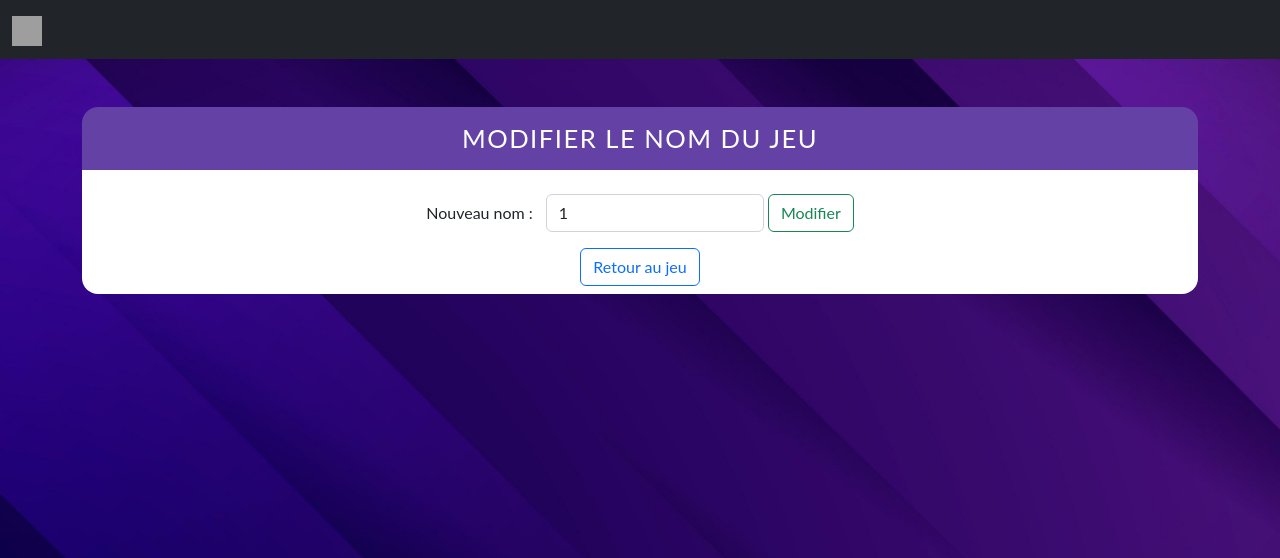
After one commit to Carneiro-David/twitch_project, a Flask app: page /jeuUpdate/1 in a window 1280 px wide. The commit adds this page. Shown: the top 558 px of the page. Run offline with Flask 3, Linux system fonts and the light colour scheme; some libraries are stand-ins or nearby versions; grey boxes are pictures that could not be loaded.

Commit message:
feat: update method

```diff
--- a/main.py
+++ b/main.py
@@ -1,6 +1,6 @@
 from controllers.global_controller import GlobalController
 import pandas as pd
-from flask import Flask, request, render_template, jsonify
+from flask import Flask, request, render_template, jsonify, redirect, url_for
 from flask_mysqldb import MySQL
 import json
 import matplotlib.pyplot as plt
@@ -157,8 +157,8 @@ def jeu_vue(jeu):
     return render_template('jeu.html', hours_watched = hours_watched, hours_streamed= hour_streamed, table = table_data, viewers_month_chart = chart_image_annee, chart_image_by_year=chart_image, years=years, dataAnnee = data_json2, annee = selected_year, current_year = current_year, jeu = jeu, chart_image_annee_default = chart_image_annee_default)
 
 def generate_default_chart(jeu, selected_year):
+
     cursor = mysql.connection.cursor()
-
     query = "SELECT * FROM game_data WHERE game=%s AND year=%s"
     cursor.execute(query, (jeu, selected_year))
     dataFrameAnnee = pd.DataFrame(cursor.fetchall(), columns=[desc[0] for desc in cursor.description])
@@ -191,6 +191,31 @@ def generate_default_chart(jeu, selected_year):
     cursor.close()
 
     return chart_image_annee
+
+
+@app.route('/jeuUpdate/<jeu>', methods=['GET', 'POST'])
+def game_update(jeu):
+    if request.method == 'POST':
+        nvNom = request.form.get('nvNom')
+
+        print("Jeu:", jeu)
+        print("Nouveau nom:", nvNom)
+
+        if nvNom:
+            if len(nvNom) < 2 or len(nvNom) > 100:
+                return "Le nom du jeu doit contenir entre 2 et 100 caractères."
+
+            cursor = mysql.connection.cursor()
+            query = "UPDATE game_data SET game = %s WHERE game = %s"
+            cursor.execute(query, (nvNom, jeu))
+            mysql.connection.commit()
+            cursor.close()
+
+            print("Requête SQL:", query)
+
+        return redirect(url_for('jeu_vue', jeu=nvNom))
+
+    return render_template('jeu_update.html', jeu=jeu)
 
 @app.route('/timeline/', methods=['GET'])
 def annee_vue():
--- a/static/css/style.css
+++ b/static/css/style.css
@@ -72,6 +72,9 @@ body {
     text-transform: uppercase;
     font-size: 1.6rem;
     text-align: center;
+}
+.minw1 {
+    min-width: 27%;
 }
 footer {
     background-color: #333;
--- a/templates/jeu.html
+++ b/templates/jeu.html
@@ -8,7 +8,7 @@
 
     <div class="cardStats pt-4 p-2">
         <div class="divSpace">
-
+            <a href="{{ url_for('game_update', jeu=jeu) }}" class="btn btn-primary">Mettre à jour le jeu</a>
                 <div class="graphRow">
                     <div id="viewers_year_chart" class="">
                         {% if chart_image_by_year %}
@@ -108,7 +108,6 @@
                 yearForm.submit();
             });
         });
-    });
 
         $('#selectedOption').prop('disabled', true);
         $('#year-form').on('submit', function() {
--- /dev/null
+++ b/templates/jeu_update.html
@@ -0,0 +1,30 @@
+{% extends 'base.html' %}
+{% block title %}Update Jeu{% endblock %}
+
+{% block content %}
+
+
+<div class="card-body p-0">
+    <div class="card-header bg-violetTwitch p-3 m-0">
+        <h1 class="txtStyle2 text-white m-0">Modifier le nom du jeu</h1>
+    </div>
+
+    <div class="cardStats pt-4 pb-2">
+        <div class="divSpace">
+            <form method="POST" action="{{ url_for('game_update', jeu=jeu) }}">
+                <div class="d-flex align-items-center">
+                    <label for="nvNom" class="dark minw1 me-1">Nouveau nom :</label>
+                    <input type="text" id="nvNom" name="nvNom" class="form-control" value="{{ jeu }}" required minlength="2" maxlength="100">
+                    <button type="submit" class="btn btn-outline-success ms-1">Modifier</button>
+                </div>
+            </form>
+
+            <a href="{{ url_for('jeu_vue', jeu=jeu) }}" class="btn btn-outline-primary mt-3">Retour au jeu</a>
+        </div>
+    </div>
+</div>
+{% endblock %}
+
+{% block script %}
+
+{% endblock %}
```
Also changed, not shown: templates/listJeu.html (+1 -15 lines), static/global_avg_viewers_graph.png.
